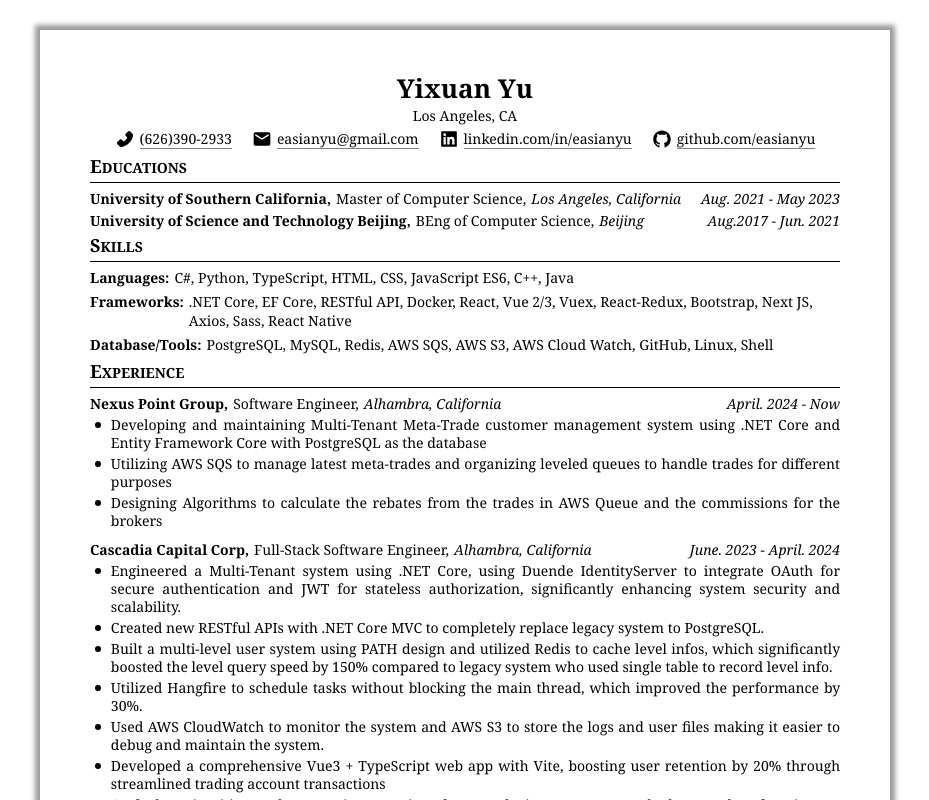
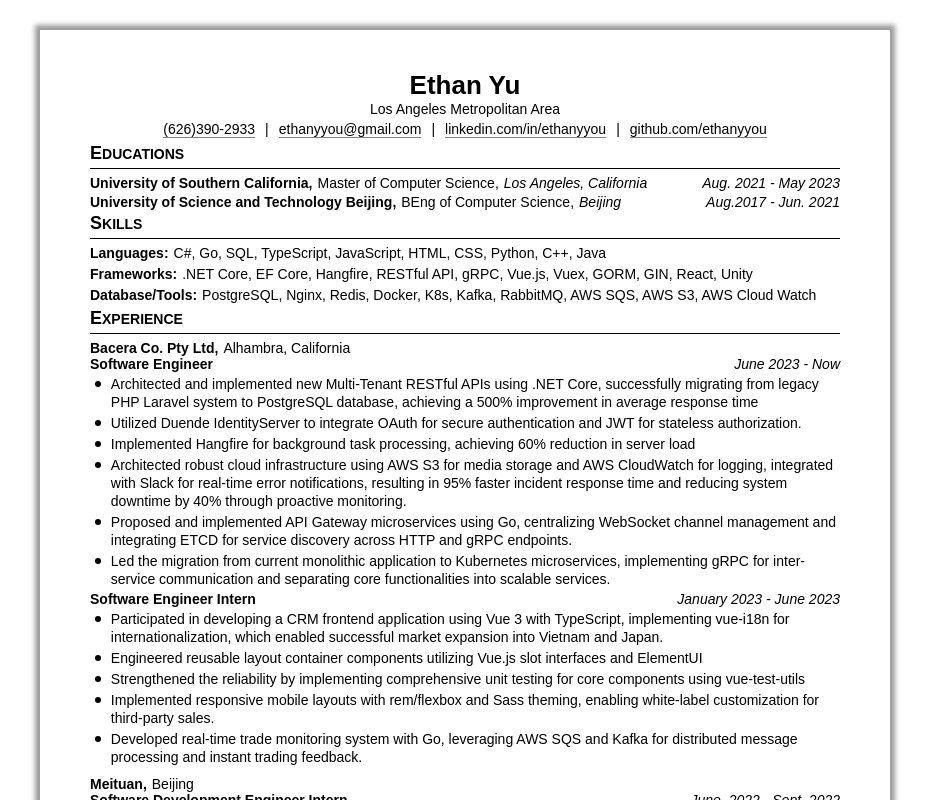
Before and after one commit to ethanyuih/plain-cv, a React (Create React App) app: page / in a window 1280 px wide. Shown: the top 800 px of the page, without its empty margins (175-1104 px from the left). Built offline with nearby package versions, Linux system fonts and the light colour scheme.

Commit message:
update with multiple titles

```diff
--- a/src/assets/resume-infos/1-profile-info.ts
+++ b/src/assets/resume-infos/1-profile-info.ts
@@ -1,11 +1,11 @@
-import { Profile } from './types'
+import { Profile } from "./types";
 
 export const profileInfo: Profile = {
-  name: 'Yixuan Yu',
-  phone: '(626)390-2933',
-  email: 'easianyu@gmail.com',
-  linkedin: 'https://www.linkedin.com/in/easianyu',
-  github: 'https://github.com/easianyu',
+  name: "Ethan Yu",
+  phone: "(626)390-2933",
+  email: "ethanyyou@gmail.com",
+  linkedin: "linkedin.com/in/ethanyyou",
+  github: "github.com/ethanyyou",
   // address: '153 S Muscatel Ave, San Gabriel, CA, 91776',
-  address: 'Los Angeles, CA',
-}
+  address: "Los Angeles Metropolitan Area",
+};
--- a/src/assets/resume-infos/3-skill-info.ts
+++ b/src/assets/resume-infos/3-skill-info.ts
@@ -1,52 +1,63 @@
-import { Skills } from './types'
+import { Skills } from "./types";
 
 export const skillInfo: Skills = {
   skillList: [
     {
-      skillType: 'Languages',
+      skillType: "Languages",
       skillItems: [
-        'C#',
-        'Python',
-        'TypeScript',
-        'HTML',
-        'CSS',
-        'JavaScript ES6',
-        'C++',
-        'Java',
+        "C#",
+        "Go",
+        "SQL",
+        "TypeScript",
+        "JavaScript",
+        "HTML",
+        "CSS",
+        "Python",
+        "C++",
+        "Java",
       ],
     },
     {
-      skillType: 'Frameworks',
+      skillType: "Frameworks",
       skillItems: [
-        '.NET Core',
-        'EF Core',
-        'RESTful API',
-        'Docker',
-        'React',
-        'Vue 2/3',
-        'Vuex',
-        'React-Redux',
-        'Bootstrap',
+        ".NET Core",
+        "EF Core",
+        "Hangfire",
+        "RESTful API",
+        "gRPC",
+        "Vue.js",
+        "Vuex",
+        "GORM",
+        "GIN",
+        "React",
+        "Unity",
+
+        // "React-Redux",
+        // "Next JS",
+        // "Bootstrap",
         // 'Redux-Saga',
-        'Next JS',
-        'Axios',
-        'Sass',
-        'React Native',
+        // "Axios",
+        // "Sass",
+        // "React Native",
       ],
     },
     {
-      skillType: 'Database/Tools',
+      skillType: "Database/Tools",
       skillItems: [
-        'PostgreSQL',
-        'MySQL',
-        'Redis',
-        'AWS SQS',
-        'AWS S3',
-        'AWS Cloud Watch',
-        'GitHub',
-        'Linux',
-        'Shell',
+        "PostgreSQL",
+        "Nginx",
+        "Redis",
+        "Docker",
+        "K8s",
+        "Kafka",
+        "RabbitMQ",
+        "AWS SQS",
+        "AWS S3",
+        "AWS Cloud Watch",
+        // "GitHub",
+        // "Linux",
+        // "Shell",
       ],
     },
   ],
-}
+};
--- a/src/assets/resume-infos/4-experience-info.ts
+++ b/src/assets/resume-infos/4-experience-info.ts
@@ -1,66 +1,86 @@
-import { Experiences } from './types'
+import { Experiences } from "./types";
 
 export const experienceInfo: Experiences = {
   experienceList: [
     {
       hidden: false,
-      company: 'Nexus Point Group',
-      position: 'Software Engineer',
-      address: 'Alhambra, California',
-      duration: 'April. 2024 - Now',
+      company: "Bacera Co. Pty Ltd",
+      address: "Alhambra, California",
+      titles: [
+        {
+          hidden: false,
+          position: "Software Engineer",
+          duration: "June 2023 - Now",
           taskList: [
-        'Developing and maintaining Multi-Tenant Meta-Trade customer management system using .NET Core and Entity Framework Core with PostgreSQL as the database',
-        'Utilizing AWS SQS to manage latest meta-trades and organizing leveled queues to handle trades for different purposes',
-        'Designing Algorithms to calculate the rebates from the trades in AWS Queue and the commissions for the brokers',
+            "Architected and implemented new Multi-Tenant RESTful APIs using .NET Core, successfully migrating from legacy PHP Laravel system to PostgreSQL database, achieving a 500% improvement in average response time",
+            "Utilized Duende IdentityServer to integrate OAuth for secure authentication and JWT for stateless authorization.",
+            "Implemented Hangfire for background task processing, achieving 60% reduction in server load",
+            "Architected robust cloud infrastructure using AWS S3 for media storage and AWS CloudWatch for logging, integrated with Slack for real-time error notifications, resulting in 95% faster incident response time and reducing system downtime by 40% through proactive monitoring.",
+
+            "Proposed and implemented API Gateway microservices using Go, centralizing WebSocket channel management and integrating ETCD for service discovery across HTTP and gRPC endpoints.",
+            "Led the migration from current monolithic application to Kubernetes microservices, implementing gRPC for inter-service communication and separating core functionalities into scalable services.",
           ],
         },
         {
           hidden: false,
-      company: 'Cascadia Capital Corp',
-      position: 'Full-Stack Software Engineer',
-      address: 'Alhambra, California',
-      duration: 'June. 2023 - April. 2024',
+          position: "Software Engineer Intern",
+          duration: "January 2023 - June 2023",
           taskList: [
-        'Engineered a Multi-Tenant system using .NET Core, using Duende IdentityServer to integrate OAuth for secure authentication and JWT for stateless authorization, significantly enhancing system security and scalability.',
-        'Created new RESTful APIs with .NET Core MVC to completely replace legacy system to PostgreSQL.',
-        'Built a multi-level user system using PATH design and utilized Redis to cache level infos, which significantly boosted the level query speed by 150% compared to legacy system who used single table to record level info.',
-        'Utilized Hangfire to schedule tasks without blocking the main thread, which improved the performance by 30%.',
-        'Used AWS CloudWatch to monitor the system and AWS S3 to store the logs and user files making it easier to debug and maintain the system.',
-        'Developed a comprehensive Vue3 + TypeScript web app with Vite, boosting user retention by 20% through streamlined trading account transactions',
-        'Crafted an intuitive and responsive user interface employing Bootstrap and Element-Plus, focusing on usability principles to deliver a superior user experience across various devices and screen sizes',
+            "Participated in developing a CRM frontend application using Vue 3 with TypeScript, implementing vue-i18n for internationalization, which enabled successful market expansion into Vietnam and Japan.",
+            "Engineered reusable layout container components utilizing Vue.js slot interfaces and ElementUI",
+            "Strengthened the reliability by implementing comprehensive unit testing for core components using vue-test-utils",
+            "Implemented responsive mobile layouts with rem/flexbox and Sass theming, enabling white-label customization for third-party sales.",
+            "Developed real-time trade monitoring system with Go, leveraging AWS SQS and Kafka for distributed message processing and instant trading feedback.",
+          ],
+        },
       ],
     },
     {
       hidden: false,
-      company: 'Meituan',
-      position: 'Software Development Engineer Intern',
-      address: 'Beijing',
-      duration: 'June. 2022 - Sept. 2022',
+      company: "Meituan",
+      address: "Beijing",
+      titles: [
+        {
+          hidden: false,
+          position: "Software Development Engineer Intern",
+          duration: "June. 2022 - Sept. 2022",
           taskList: [
-        'Improved the speed of image encoding of x265 in C++. Utilizing SSE/AVX and NEON instruction set to accelerate the computation in image processing and provide JavaScript APIs to generate data packing size, which speeded up the image encoding time by 60%',
-        'Integrated the improved x265 into our libheif library, wrote Shell scripts on Linux to get optimal encoding parameters for converting .jpeg images to .heif version on Meituan App. This optimization reduces encoding time by 36% and compression ratio by 22% compared to the current .webp format version',
-        'Applied optimized image format into Meituan App using React Native',
+            "Improved the speed of image encoding of x265 in C++. Utilizing SSE/AVX and NEON instruction set to accelerate the computation in image processing and provide JavaScript APIs to generate data packing size, which speeded up the image encoding time by 60%",
+            "Integrated the improved x265 into our libheif library, wrote Shell scripts on Linux to get optimal encoding parameters for converting .jpeg images to .heif version on Meituan App. This optimization reduces encoding time by 36% and compression ratio by 22% compared to the current .webp format version",
+            "Applied optimized image format into Meituan App using React Native",
+          ],
+        },
       ],
     },
     {
       hidden: false,
-      company: 'University of Science and Technology Beijing',
-      position: 'Research Assistant',
-      address: 'Beijing',
-      duration: 'Sep. 2019 - Jun. 2021',
+      company: "University of Science and Technology Beijing",
+      address: "Beijing",
+      titles: [
+        {
+          hidden: false,
+          position: "Research Assistant",
+          duration: "Sep. 2019 - Jun. 2021",
           taskList: [
-        'Modeling for Degradation of Biomedical Polymer: Designed the phase image feature recognition algorithm to recognize the phase image features, and characteristic “island” structures. Implemented the chain scission model by Monte Carlo (MC) method. Designed the Boundary Extension Algorithm (NNBE) to identify features with hole (block) and crack (strip) shapes and utilized these features to establish strength models for different phases.  Published two publications for this research',
+            "Modeling for Degradation of Biomedical Polymer: Designed the phase image feature recognition algorithm to recognize the phase image features, and characteristic “island” structures. Implemented the chain scission model by Monte Carlo (MC) method. Designed the Boundary Extension Algorithm (NNBE) to identify features with hole (block) and crack (strip) shapes and utilized these features to establish strength models for different phases.  Published two publications for this research",
+          ],
+        },
       ],
     },
     {
       hidden: false,
-      company: 'Institute of Automation, Chinese Academy of Sciences',
-      position: 'Research Assistant',
-      address: 'Beijing',
-      duration: 'Jan. 2019 - Apr. 2019',
+      company: "Institute of Automation, Chinese Academy of Sciences",
+      address: "Beijing",
+      titles: [
+        {
+          hidden: false,
+          position: "Research Assistant",
+          duration: "Jan. 2019 - Apr. 2019",
           taskList: [
-        'A Flower-Image Search System Based on DL: Implemented the overall design of multi-layer convolutional neural networks and fully connected neural networks using TensorFlow. Optimized the convolutional layers by back-propagation algorithm and applied forward-propagation and back-propagation functions to the fully connected layer. The overall accuracy of the recognition was 95.66%. The project was granted a patent (AU2019100352A4)',
+            "A Flower-Image Search System Based on DL: Implemented the overall design of multi-layer convolutional neural networks and fully connected neural networks using TensorFlow. Optimized the convolutional layers by back-propagation algorithm and applied forward-propagation and back-propagation functions to the fully connected layer. The overall accuracy of the recognition was 95.66%. The project was granted a patent (AU2019100352A4)",
           ],
         },
       ],
-}
+    },
+  ],
+};
--- a/src/components/education.component.tsx
+++ b/src/components/education.component.tsx
@@ -1,8 +1,7 @@
-import { FC } from 'react';
-import styled from 'styled-components';
-import { Educations } from '../assets/resume-infos/types';
-import EduExpTitle from './eduexp-title.component';
-import PartTitle from './part-title.component';
+import React, { FC } from "react";
+import styled from "styled-components";
+import { Educations } from "../assets/resume-infos/types";
+import PartTitle from "./part-title.component";
 
 type Props = {
   educations: Educations;
@@ -15,24 +14,45 @@ const EdusContainer = styled.div`
   padding-bottom: 3px;
 `;
 
+const EduExpContainer = styled.div`
+  display: flex;
+  justify-content: space-between;
+  font-size: 14px;
+
+  div:nth-child(2) {
+    font-style: italic;
+  }
+`;
+
+const InstituteInfo = styled.div`
+  display: flex;
+  align-items: baseline;
+  gap: 5px;
+
+  span:nth-of-type(2) {
+    font-style: italic;
+  }
+`;
+
 const EducationFC: FC<Props> = ({ educations }) => {
   const { hidden, educationList } = educations;
   if (hidden) return <></>;
   return (
-    <div className='education-container'>
-      <PartTitle title={'EDUCATIONS'} />
+    <div className="education-container">
+      <PartTitle title={"EDUCATIONS"} />
       <EdusContainer>
         {educationList.map((education, idx) => {
           const { hidden, university, major, address, duration } = education;
           if (hidden) return <></>;
           return (
-            <EduExpTitle
-              key={idx}
-              institute={university}
-              job={major}
-              address={address}
-              duration={duration}
-            />
+            <EduExpContainer>
+              <InstituteInfo>
+                <h3>{university}, </h3>
+                <span>{major}, </span>
+                <span>{address}</span>
+              </InstituteInfo>
+              <div className="duration">{duration}</div>
+            </EduExpContainer>
           );
         })}
       </EdusContainer>
--- a/src/components/eduexp-title.component.tsx
+++ /dev/null
@@ -1,44 +0,0 @@
-import React, { FC } from 'react';
-import styled from 'styled-components';
-
-type Props = {
-  institute: string;
-  job?: string;
-  address?: string;
-  duration: string;
-};
-
-const EduExpContainer = styled.div`
-  display: flex;
-  justify-content: space-between;
-  font-size: 14px;
-
-  div:nth-child(2) {
-    font-style: italic;
-  }
-`;
-
-const InstituteInfo = styled.div`
-  display: flex;
-  align-items: baseline;
-  gap: 5px;
-
-  span:nth-of-type(2) {
-    font-style: italic;
-  }
-`;
-
-const EduExpTitle: FC<Props> = ({ institute, job, address, duration }) => {
-  return (
-    <EduExpContainer>
-      <InstituteInfo>
-        <h3>{institute}, </h3>
-        <span>{job}, </span>
-        <span>{address}</span>
-      </InstituteInfo>
-      <div className='duration'>{duration}</div>
-    </EduExpContainer>
-  );
-};
-
-export default EduExpTitle;
--- a/src/components/experience.component.tsx
+++ b/src/components/experience.component.tsx
@@ -1,30 +1,116 @@
-import { FC } from 'react';
+import React, { FC } from "react";
 
-import { ProjectsContainer, ProjectItem } from './projects.component';
-import { Experiences } from '../assets/resume-infos/types';
-import EduExpTitle from './eduexp-title.component';
-import PartTitle from './part-title.component';
-import TaskDetail from './task-detail.component';
+import { ProjectsContainer, ProjectItem } from "./projects.component";
+import { Experiences } from "../assets/resume-infos/types";
+import PartTitle from "./part-title.component";
+import styled from "styled-components";
+import pageConfig from "../assets/resume-infos/0-page-setting";
+import PlainText from "./plaintext.component";
 
 type Props = {
   experiences: Experiences;
 };
+
+const ExpContainer = styled.div`
+  display: flex;
+  justify-content: space-between;
+  font-size: 14px;
+
+  div:nth-child(2) {
+    font-style: italic;
+  }
+`;
+
+const InstituteInfo = styled.div`
+  display: flex;
+  align-items: baseline;
+  gap: 5px;
+
+  div:nth-of-type(1) {
+    font-weight: bold;
+  }
+
+  span:nth-of-type(2) {
+    font-style: italic;
+  }
+`;
+
+const ParaDot = styled.div`
+  flex: 1;
+  height: 100%;
+  position: relative;
+
+  span {
+    position: absolute;
+    transform: translateY(6px) translateX(5px);
+    width: 6px;
+    height: 6px;
+    border-radius: 50%;
+    background-color: #000;
+  }
+`;
+
+const TextDetails = styled.div`
+  flex: 35;
+`;
+
+const TaskDetailContainer = styled.div`
+  display: flex;
+  margin: ${pageConfig.taskGap}px 0;
+`;
+
+const TitleContainer = styled.div`
+  //display: flex;
+  //justify-content: space-between;
+  //font-size: 14px;
+`;
+const TitleHead = styled.div`
+  display: flex;
+  justify-content: space-between;
+  span:nth-child(1) {
+    font-weight: bold;
+  }
+  span:nth-child(2) {
+    font-style: italic;
+  }
+`;
 
 const ExperienceFC: FC<Props> = ({ experiences }) => {
   const { hidden, experienceList } = experiences;
   if (hidden) return <></>;
   return (
     <ProjectsContainer>
-      <PartTitle title='Experience' />
+      <PartTitle title="Experience" />
       {experienceList.map((exp, idx) => {
-        const { hidden, company, position, address, duration, taskList } = exp;
+        const { hidden, company, address, titles } = exp;
         if (hidden) return <></>;
+
         return (
-          <ProjectItem>
-            <EduExpTitle institute={company} job={position} address={address} duration={duration} />
+          <ProjectItem key={idx}>
+            <ExpContainer>
+              <InstituteInfo>
+                <div>{company}, </div>
+                <span>{address}</span>
+              </InstituteInfo>
+            </ExpContainer>
 
-            {taskList.map((task, _idx) => (
-              <TaskDetail key={_idx} task={task} />
+            {titles.map((title, title_idx) => (
+              <TitleContainer key={title_idx}>
+                <TitleHead>
+                  <span>{title.position}</span>
+                  <span>{title.duration}</span>
+                </TitleHead>
+                {title.taskList.map((task, task_idx) => (
+                  <TaskDetailContainer key={task_idx}>
+                    <ParaDot>
+                      <span></span>
+                    </ParaDot>
+                    <TextDetails>
+                      <PlainText text={task} />
+                    </TextDetails>
+                  </TaskDetailContainer>
+                ))}
+              </TitleContainer>
             ))}
           </ProjectItem>
         );
--- a/src/components/profile.component.tsx
+++ b/src/components/profile.component.tsx
@@ -1,13 +1,13 @@
-import { FC } from 'react'
-import { AiFillPhone, AiFillLinkedin, AiFillGithub } from 'react-icons/ai'
-import { MdEmail } from 'react-icons/md'
-import styled from 'styled-components'
+import { FC } from "react";
+import { AiFillPhone, AiFillLinkedin, AiFillGithub } from "react-icons/ai";
+import { MdEmail } from "react-icons/md";
+import styled from "styled-components";
 
-import type { Profile } from '../assets/resume-infos/types'
+import type { Profile } from "../assets/resume-infos/types";
 
 type Props = {
-  profile: Profile
-}
+  profile: Profile;
+};
 
 const ProfileContainer = styled.div`
   display: flex;
@@ -18,12 +18,12 @@ const ProfileContainer = styled.div`
   h1 {
     font-size: 26px;
   }
-`
+`;
 
 const ContactInfo = styled.div`
   display: flex;
   font-size: small;
-  gap: 20px;
+  gap: 10px;
   margin-top: 4px;
 
   a {
@@ -31,6 +31,7 @@ const ContactInfo = styled.div`
     align-items: center;
     gap: 5px;
     color: black;
+    font-weight: semibold;
 
     .profile-icon {
       color: black;
@@ -42,38 +43,39 @@ const ContactInfo = styled.div`
       border-bottom: solid gray 1px;
     }
   }
-`
+`;
 
 const ProfileFC: FC<Props> = ({ profile }) => {
-  const { name, phone, email, linkedin, github, address } = profile
+  const { name, phone, email, linkedin, github, address } = profile;
 
   return (
     <ProfileContainer>
       <h1>{name}</h1>
-      {/* if address is not empty, show*/ address !== '' && <p>{address}</p>}
+      {/* if address is not empty, show*/ address !== "" && <p>{address}</p>}
       {/*<p>{address}</p>*/}
       <ContactInfo>
         <a href={`tel:${phone}`}>
-          <AiFillPhone className='profile-icon' />
+          {/*<AiFillPhone className='profile-icon' />*/}
           <span>{phone}</span>
         </a>
+        <span>|</span>
         <a href={`mailto:${email}`}>
-          <MdEmail className='profile-icon' />
+          {/*<MdEmail className='profile-icon' />*/}
           <span>{email}</span>
         </a>
-
+        <span>|</span>
         <a href={linkedin}>
-          <AiFillLinkedin className='profile-icon' />
-          <span>{linkedin.substring(linkedin.indexOf('linkedin'))}</span>
+          {/*<AiFillLinkedin className='profile-icon' />*/}
+          <span>{linkedin.substring(linkedin.indexOf("linkedin"))}</span>
         </a>
-
+        <span>|</span>
         <a href={github}>
-          <AiFillGithub className='profile-icon' />
-          <span>{github.substring(github.indexOf('github'))}</span>
+          {/*<AiFillGithub className='profile-icon' />*/}
+          <span>{github.substring(github.indexOf("github"))}</span>
         </a>
       </ContactInfo>
     </ProfileContainer>
-  )
-}
+  );
+};
 
-export default ProfileFC
+export default ProfileFC;
--- a/src/components/task-detail.component.tsx
+++ b/src/components/task-detail.component.tsx
@@ -1,8 +1,8 @@
-import { FC } from 'react';
-import styled from 'styled-components';
+import { FC } from "react";
+import styled from "styled-components";
 
-import pageConfig from '../assets/resume-infos/0-page-setting';
-import PlainText from './plaintext.component';
+import pageConfig from "../assets/resume-infos/0-page-setting";
+import PlainText from "./plaintext.component";
 
 type Props = {
   task: string;
@@ -25,7 +25,7 @@ const ParaDot = styled.div`
 
 const TextDetails = styled.div`
   flex: 35;
-  text-align: justify;
+  //text-align: justify;
 `;
 
 const TaskDetailContainer = styled.div`
--- a/src/index.css
+++ b/src/index.css
@@ -7,7 +7,9 @@
 
 body {
   margin: 0;
-  font-family: Georgia, 'Times New Roman', Times, serif;
+  /*font-family: Georgia, 'Times New Roman', Times, serif;*/
+  font-family: Arial, serif;
+  /*text-align: left;*/
   -webkit-font-smoothing: antialiased;
   -moz-osx-font-smoothing: grayscale;
 }
```
Also changed, not shown: src/assets/resume-infos/types.ts (+6 -1 lines). Lines whose indentation alone changed are shown as unchanged.
